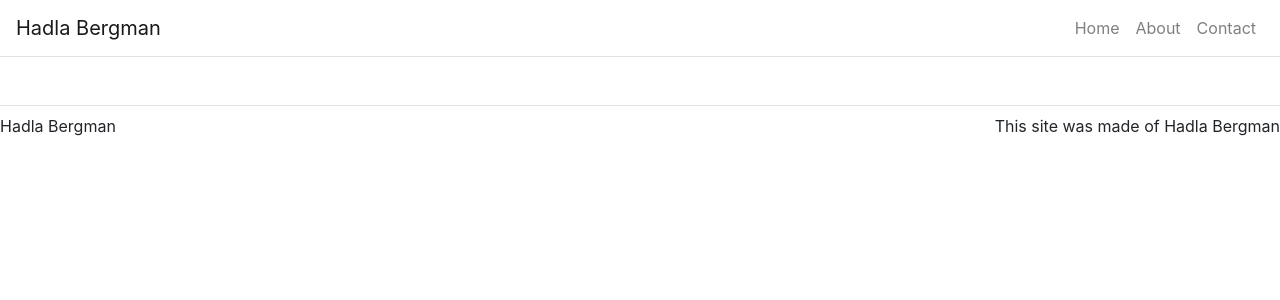
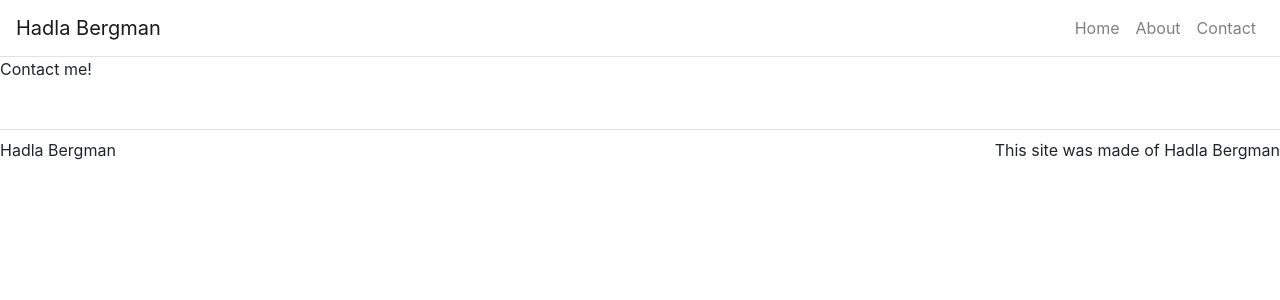
Before and after one commit to Hadla/Portfolio, a React (Create React App) app: page /contact in a window 1280 px wide. Shown: the top 300 px of the page. Built offline with nearby package versions, Linux system fonts and the light colour scheme.

Commit message:
Created Routes to different pages (Home, About, Contact).

```diff
--- a/src/App.js
+++ b/src/App.js
@@ -1,9 +1,12 @@
 import React from 'react';
-import { BrowserRouter as Router, Rout, Link } from 'react-router-dom';
+import { BrowserRouter as Router, Route, Link } from 'react-router-dom';
 import { Container, Navbar, Nav } from 'react-bootstrap/';
 import './App.css';
 
 import Footer from './components/Footer';
+import HomePage from './pages/HomePage';
+import AboutPage from './pages/AboutPage';
+import ContactPage from './pages/ContactPage';
 
 class App extends React.Component {
   constructor(props) {
@@ -46,6 +49,10 @@
             </Navbar.Collapse>
           </Navbar>
 
+          <Route path="/" exact render={() => <HomePage title={this.state.home.title} subTitle={this.state.home.subTitle} text={this.state.home.text} />} />
+          <Route path="/about" render={() => <AboutPage title={this.state.about.title} />} />
+          <Route path="/contact" render={() => <ContactPage title={this.state.contact.title} />} />
+
           <Footer />
 
         </Container>
--- /dev/null
+++ b/src/pages/AboutPage.js
@@ -0,0 +1,9 @@
+import React from 'react';
+
+function AboutPage(props) {
+    return(
+        <p>About!</p>
+    )
+}
+
+export default AboutPage;
--- /dev/null
+++ b/src/pages/ContactPage.js
@@ -0,0 +1,9 @@
+import React from 'react';
+
+function ContactPage(props) {
+    return(
+        <p>Contact me!</p>
+    )
+}
+
+export default ContactPage;
--- /dev/null
+++ b/src/pages/HomePage.js
@@ -0,0 +1,9 @@
+import React from 'react';
+
+function HomePage(props) {
+    return(
+        <p>Home!</p>
+    )
+}
+
+export default HomePage;
```
